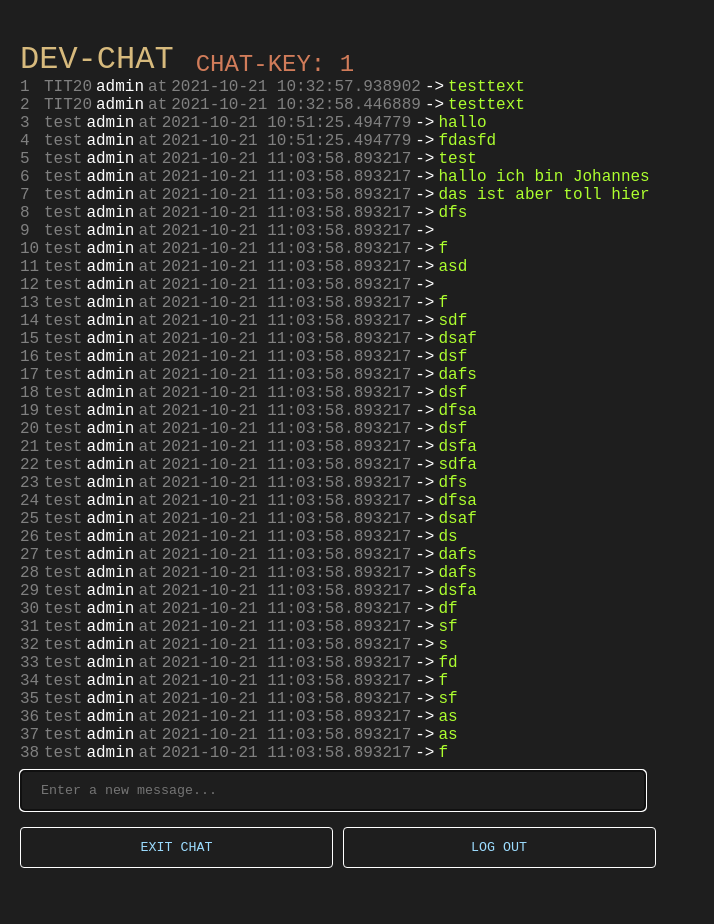
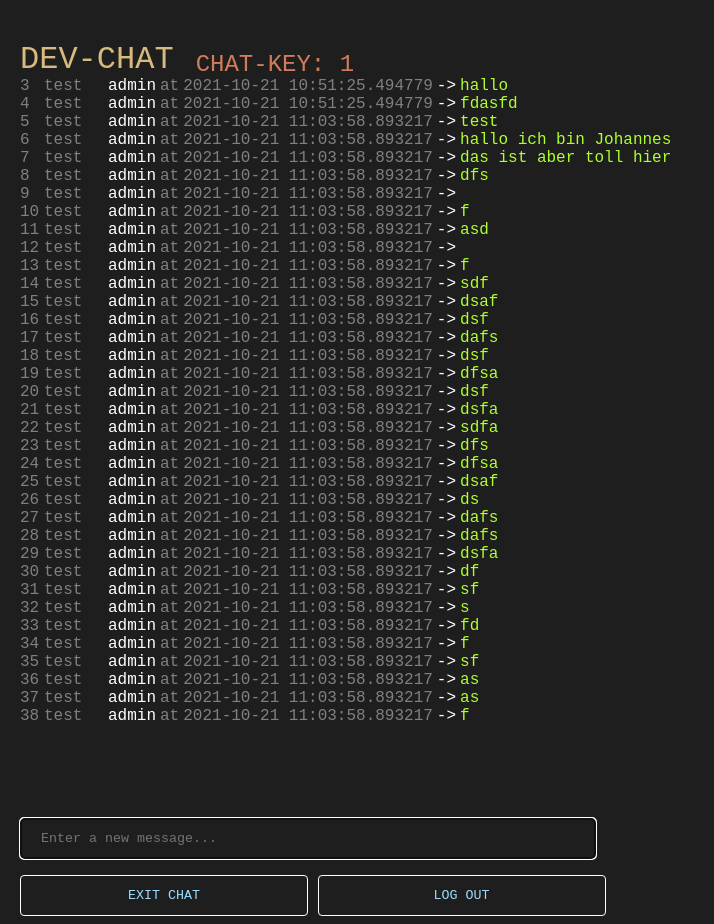
Before and after one commit to DHBW-FN-TIT20/dev-chat, a Flask app: page /chat in a window 1280 px wide. Shown: the whole page, without its empty margins (0-714 px from the left). Run offline with Flask 2, Linux system fonts and the light colour scheme; a user stored in the database is signed in; data comes from the database, SQL or seed files in the repository; both versions use the stored data as it was after the commit.

Commit message:
float input; removed scrollbar

```diff
--- a/static/css/main.css
+++ b/static/css/main.css
@@ -47,17 +47,20 @@
 
 .messageBox {
     display: flex;
-
 }
 
 .messageElement {
+    overflow: hidden;
     margin-top: 0px;
     margin-bottom: 0px;
     margin-right: 4px;
 }
 
-
-
+.footer {
+    position:absolute;
+    bottom:0;
+    width:90%;
+ }
 
 .grey {
     display: flex;
@@ -98,8 +101,15 @@
 }
 
 .chat {
-    max-height: 80vh;
+    max-height: 70vh;
     overflow: auto;
+    -ms-overflow-style: none;  /* IE and Edge */
+    scrollbar-width: none;  /* Firefox */
+}
+
+/* Hide scrollbar for Chrome, Safari and Opera */
+.chat::-webkit-scrollbar {
+    display: none;
 }
 
 
--- a/templates/chat.html
+++ b/templates/chat.html
@@ -18,7 +18,7 @@
             {% for message in message_list %}
                 <div class="messageBox">
                     <p class="messageElement" style="color: grey; width: 20px;">{{message.id}}</p>
-                    <p class="messageElement" style="color: grey;">{{message.chatkey}}</p>
+                    <p class="messageElement" style="color: grey; width: 60px;">{{message.chatkey}}</p>
                     <p class="messageElement" style="color: white;">{{message.user}}</p>
                     <p class="messageElement" style="color: grey;">at</p>
                     <p class="messageElement" style="color: grey;">{{message.timestamp}}</p>
@@ -30,6 +30,7 @@
     </div>
 
 
+    <div class="footer">
 
         <form action="/send" method="post">
             <input autofocus type="text" name="new_message" placeholder="Enter a new message...">
@@ -43,5 +44,8 @@
             myDiv.scrollTop = myDiv.scrollHeight;
         </script>
 
+    </div>
+
+
 </body>
 </html>
```
Also changed, not shown: db.sqlite. Lines whose indentation alone changed are shown as unchanged.
